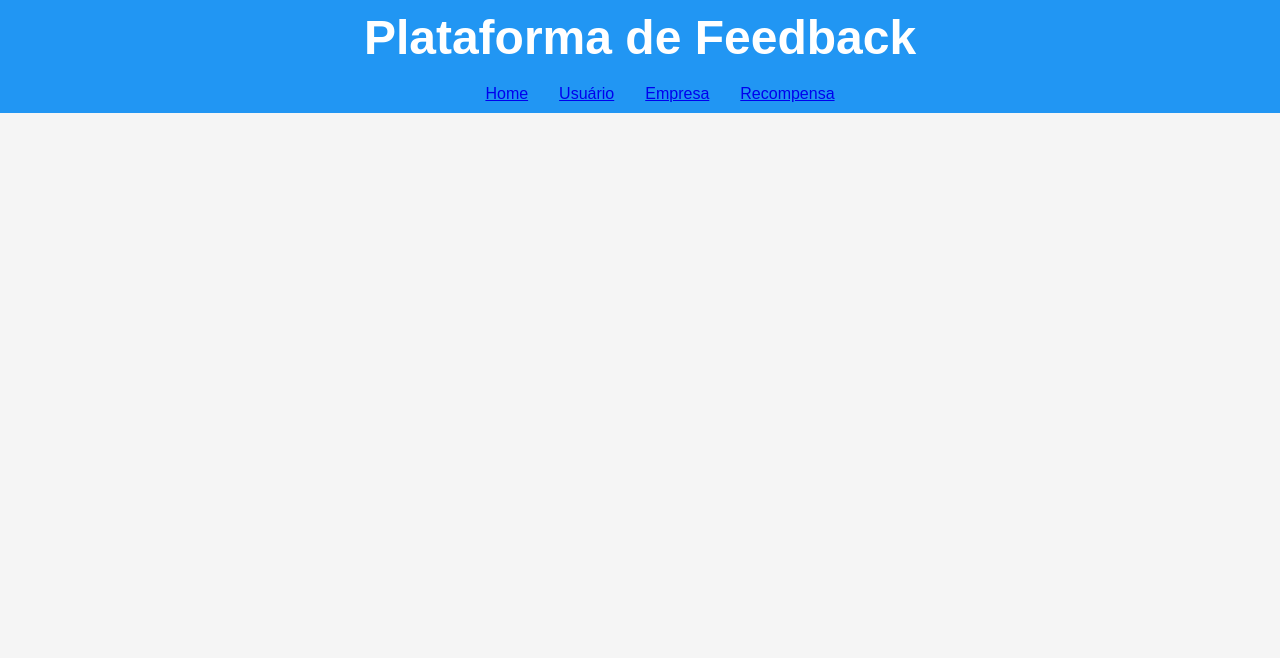
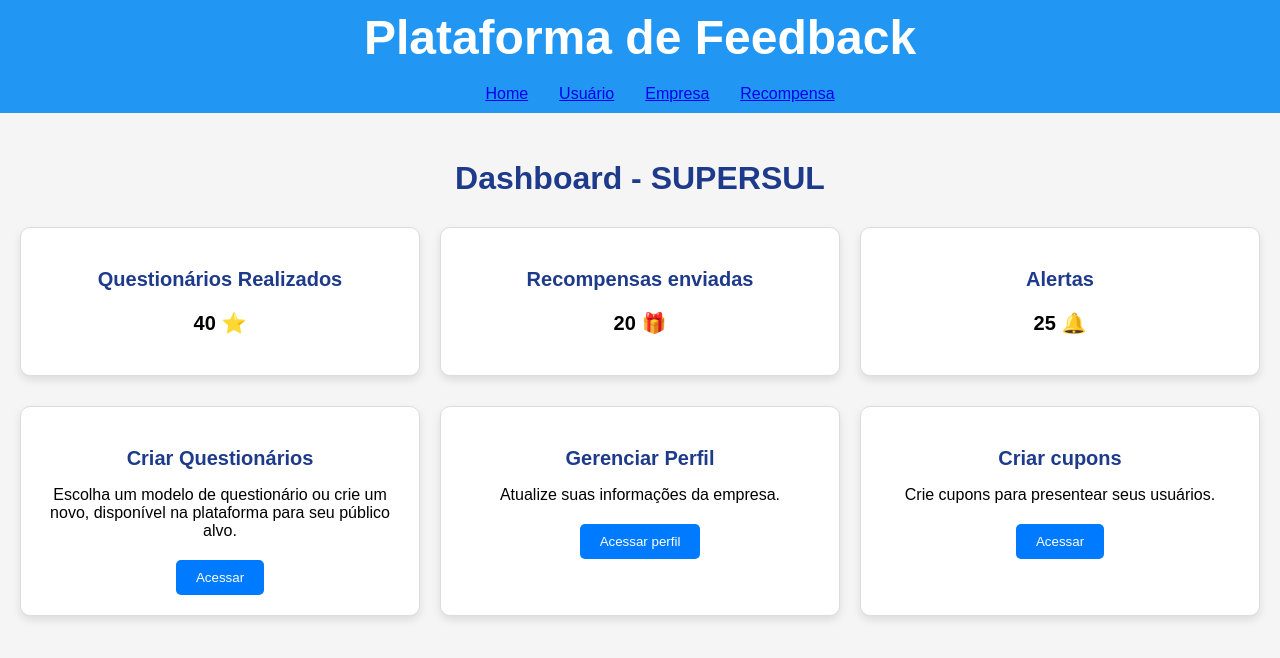
Before and after one commit to PedroRodriguesSantos/Lab.Prototipagem, a React (Create React App) app in the folder react/plataforma_feedback/: page /empresa in a window 1280 px wide. Shown: the top 658 px of the page. Built offline with nearby package versions, Linux system fonts and the light colour scheme.

Commit message:
tela empresa

```diff
--- a/react/plataforma_feedback/src/App.js
+++ b/react/plataforma_feedback/src/App.js
@@ -5,6 +5,7 @@ import Welcome from './components/Welcome';
 import HowItWorks from './components/HowItWorks';
 import Dashboard from './components/Dashboard';
 import Usuario from './components/Usuario';
+import Empresa from './components/Empresa';
 import Recompensas from './components/Recompensas';
 import './index.css';
 
@@ -13,7 +14,6 @@ const App = () => {
     <Router>
       <Navbar />
       <Routes>
-        {/* Página de Welcome */}
         <Route
           path="/"
           element={
@@ -25,10 +25,10 @@ const App = () => {
           }
         />
 
-        {/* Página de Como Funciona */}
         <Route path="/usuario" element={<Usuario />} />
 
-        {/* Página de Dashboard */}
+        <Route path="/empresa" element={<Empresa />} />
+
         <Route path="/recompensas" element={<Recompensas />} />
 
       </Routes>
--- /dev/null
+++ b/react/plataforma_feedback/src/components/Empresa.js
@@ -0,0 +1,65 @@
+import React from 'react';
+
+const Empresa = () => {
+    const stats = [
+        {
+            title: 'Questionários Realizados',
+            value: 40,
+            icon: '⭐',
+        },
+        {
+            title: 'Recompensas enviadas',
+            value: 20,
+            icon: '🎁',
+        },
+        {
+            title: 'Alertas',
+            value: 25,
+            icon: '🔔',
+        },
+    ];
+
+    const actions = [
+        {
+            title: 'Criar Questionários',
+            description: 'Escolha um modelo de questionário ou crie um novo, disponível na plataforma para seu público alvo.',
+            buttonLabel: 'Acessar',
+        },
+        {
+            title: 'Gerenciar Perfil',
+            description: 'Atualize suas informações da empresa.',
+            buttonLabel: 'Acessar perfil',
+        },
+        {
+            title: 'Criar cupons',
+            description: 'Crie cupons para presentear seus usuários.',
+            buttonLabel: 'Acessar',
+        },
+    ];
+
+    return (
+        <section className="empresa">
+            <h1>Dashboard - SUPERSUL</h1>
+            <div className="stats">
+                {stats.map((stat, index) => (
+                    <div key={index} className="stat">
+                        <h3>{stat.title}</h3>
+                        <p>{stat.value} <span role="img" aria-label={stat.title}>{stat.icon}</span></p>
+                    </div>
+                ))}
+            </div>
+
+            <div className="actions">
+                {actions.map((action, index) => (
+                    <div key={index} className="action">
+                        <h3>{action.title}</h3>
+                        <p>{action.description}</p>
+                        <button>{action.buttonLabel}</button>
+                    </div>
+                ))}
+            </div>
+        </section>
+    );
+};
+
+export default Empresa;
--- a/react/plataforma_feedback/src/index.css
+++ b/react/plataforma_feedback/src/index.css
@@ -274,3 +274,110 @@ button:hover {
     /* 1 coluna */
   }
 }
+
+/* Estilos para a página Empresa */
+.empresa {
+  padding: 20px;
+  font-family: 'Arial', sans-serif;
+  text-align: center;
+}
+
+.empresa h1 {
+  font-size: 2rem;
+  margin-bottom: 30px;
+  color: #1e3a8a;
+}
+
+.stats {
+  display: grid;
+  grid-template-columns: repeat(3, 1fr);
+  /* 3 colunas */
+  gap: 20px;
+  margin-top: 20px;
+}
+
+.stat {
+  background-color: #ffffff;
+  border: 1px solid #ddd;
+  padding: 20px;
+  border-radius: 10px;
+  box-shadow: 0 4px 8px rgba(0, 0, 0, 0.1);
+  text-align: center;
+  transition: all 0.3s ease;
+}
+
+.stat:hover {
+  box-shadow: 0 8px 16px rgba(0, 0, 0, 0.15);
+}
+
+.stat h3 {
+  margin-bottom: 10px;
+  font-size: 1.25rem;
+  color: #1e3a8a;
+}
+
+.stat p {
+  font-size: 1.25rem;
+  font-weight: bold;
+}
+
+.actions {
+  display: grid;
+  grid-template-columns: repeat(3, 1fr);
+  /* 3 colunas */
+  gap: 20px;
+  margin-top: 30px;
+}
+
+.action {
+  background-color: #ffffff;
+  border: 1px solid #ddd;
+  padding: 20px;
+  border-radius: 10px;
+  box-shadow: 0 4px 8px rgba(0, 0, 0, 0.1);
+  text-align: center;
+}
+
+.action h3 {
+  margin-bottom: 15px;
+  font-size: 1.25rem;
+  color: #1e3a8a;
+}
+
+.action p {
+  font-size: 1rem;
+  margin-bottom: 20px;
+}
+
+button {
+  padding: 10px 20px;
+  background-color: #007bff;
+  color: white;
+  border: none;
+  border-radius: 5px;
+  cursor: pointer;
+  transition: background-color 0.3s ease;
+}
+
+button:hover {
+  background-color: #0056b3;
+}
+
+/* Responsividade para telas menores */
+@media (max-width: 768px) {
+
+  .stats,
+  .actions {
+    grid-template-columns: repeat(2, 1fr);
+    /* 2 colunas em telas menores */
+  }
+}
+
+@media (max-width: 480px) {
+
+  .stats,
+  .actions {
+    grid-template-columns: 1fr;
+    /* 1 coluna em telas muito pequenas */
+  }
+}
```
